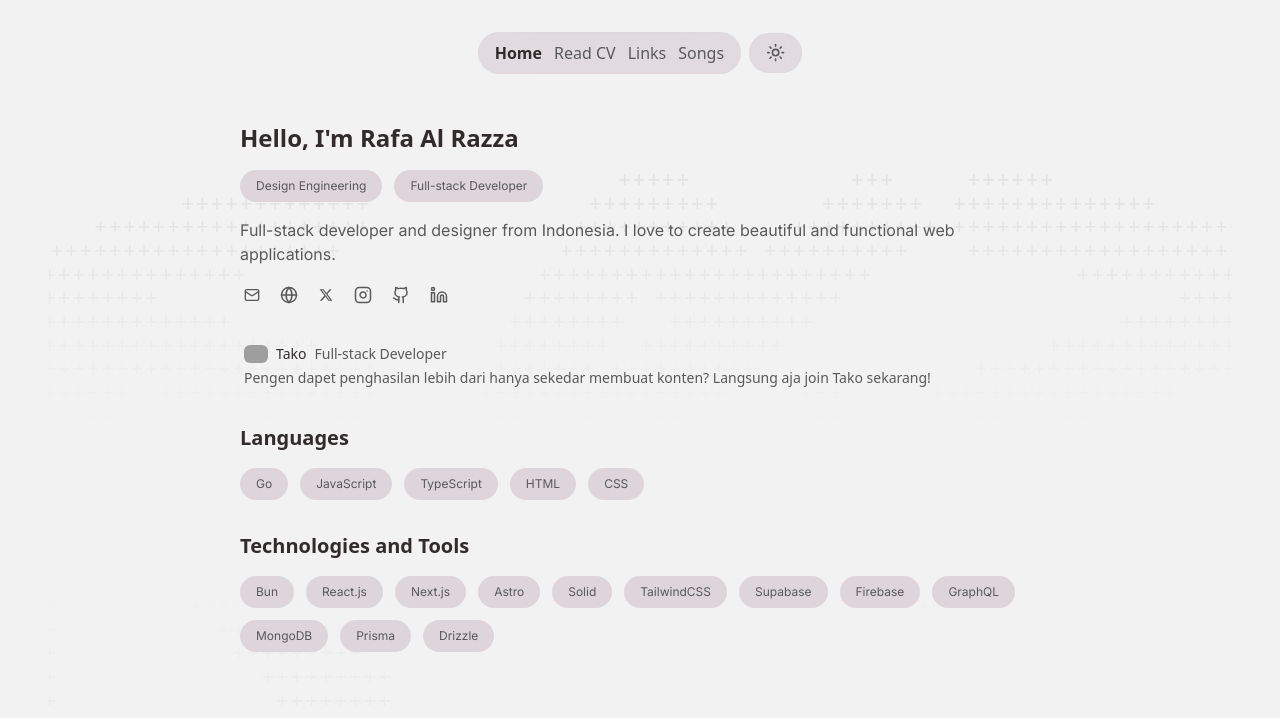
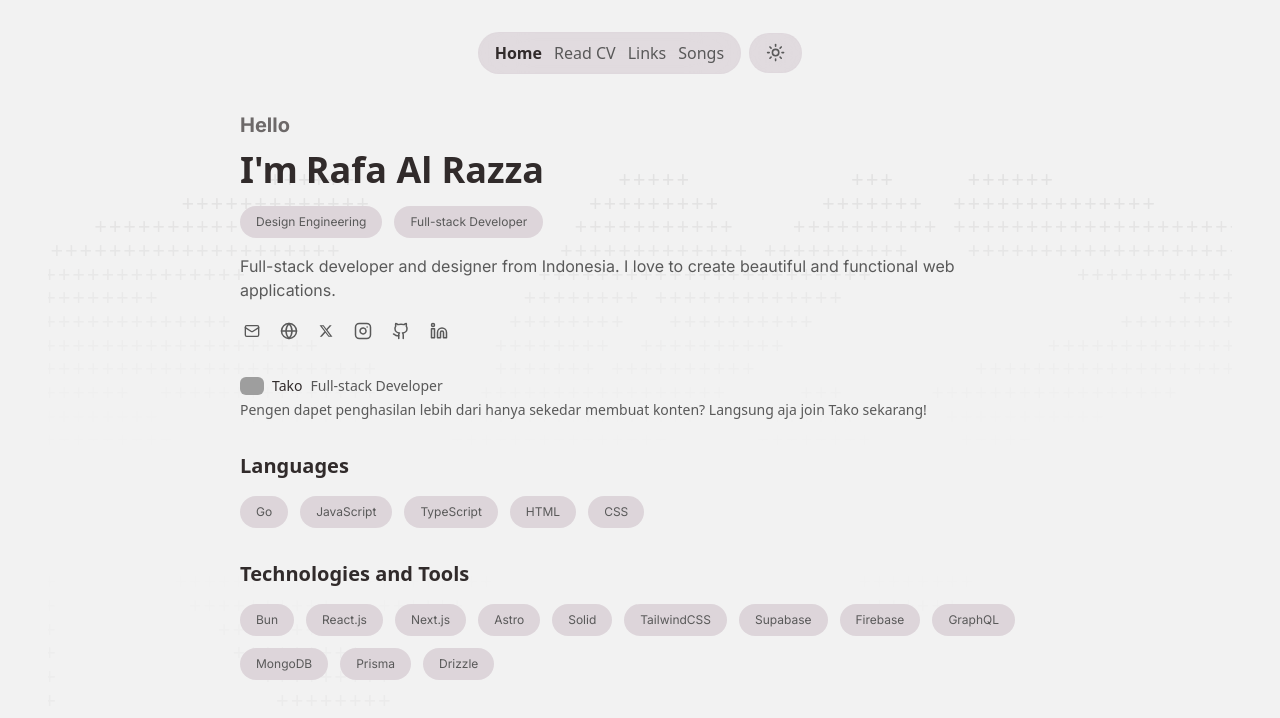
Before and after one commit to rafaalrazzak/rafaar, a Next.js app: page / in a window 1280 px wide. Shown: the top 718 px of the page. Built offline with nearby package versions, Linux system fonts and the light colour scheme; grey boxes are pictures that could not be loaded.

Commit message:
feat: add random greeting text with animation on main page

```diff
--- a/src/app/client.tsx
+++ b/src/app/client.tsx
@@ -1,6 +1,6 @@
 'use client';
 
-import { motion } from 'framer-motion';
+import { AnimatePresence, motion } from 'framer-motion';
 import { MailIcon } from 'lucide-react';
 import { useMemo } from 'react';
 
@@ -8,6 +8,7 @@
 import { RESUME_DATA } from '@/data/resume-data';
 import { socialMedia } from '@/data/social-media';
 import { useTypewriter } from '@/hooks/use-typewritter';
+import { useTextChangeRandom } from '@/hooks/use-text-change-random';
 
 const ANIMATION_VARIANTS = {
   container: {
@@ -23,6 +24,24 @@
       opacity: 1,
       y: 0,
       transition: { duration: 0.5 },
+    },
+  },
+  title: {
+    initial: {
+      opacity: 0,
+      y: 20,
+    },
+    animate: {
+      opacity: 1,
+      y: 0,
+    },
+    exit: {
+      opacity: 0,
+      y: -20,
+    },
+    transition: {
+      duration: 0.3,
+      ease: 'easeInOut',
     },
   },
 };
@@ -62,7 +81,7 @@
     href={work.link}
     variant='none'
     size='none'
-    className='flex flex-col flex-wrap items-start gap-1 p-1 transition-colors hover:bg-muted/50'
+    className='flex flex-col flex-wrap items-start gap-1'
   >
     <div className='flex items-center gap-2'>
       <img
@@ -110,6 +129,19 @@
 
 export default function MainPageClient() {
   const displayedText = useTypewriter('Rafa Al Razzak', 300);
+  const sayHello = useTextChangeRandom(
+    [
+      'Hello',
+      'Halo',
+      'Hola',
+      'Sampurasun',
+      'Bonjour',
+      'Ciao',
+      'こんにちは',
+      '안녕하세요',
+    ],
+    300
+  );
 
   const memoizedContent = useMemo(
     () => (
@@ -118,10 +150,27 @@
           variants={ANIMATION_VARIANTS.item}
           className='flex flex-col gap-4'
         >
-          <h1 className='relative flex items-center text-2xl font-bold text-primary'>
-            Hello, I&apos;m {displayedText}
-            <div className='ml-1 h-[1.5rem] w-[0.5rem] animate-blink bg-primary' />
-          </h1>
+          <div className='flex flex-col'>
+            <AnimatePresence mode='wait'>
+              <motion.span
+                key={sayHello}
+                initial='initial'
+                animate='animate'
+                exit='exit'
+                variants={ANIMATION_VARIANTS.title}
+                className='relative inline-block items-center text-xl font-bold text-primary'
+              >
+                {sayHello}
+              </motion.span>
+            </AnimatePresence>
+            <h1 className='flex items-center'>
+              <motion.span className='mr-2'>I&apos;m</motion.span>
+              <span key={displayedText} className='inline-block'>
+                {displayedText}
+              </span>
+              <div className='ml-1 h-[1.5rem] w-[0.5rem] animate-blink bg-primary' />
+            </h1>
+          </div>
 
           <div className='flex flex-wrap gap-3'>
             {RESUME_DATA.skills.map((skill) => (
@@ -143,7 +192,7 @@
         <Section title='Technologies and Tools' items={RESUME_DATA.tools} />
       </>
     ),
-    [displayedText]
+    [displayedText, sayHello]
   );
 
   return (
--- /dev/null
+++ b/src/hooks/use-text-change-random.ts
@@ -0,0 +1,19 @@
+import { useState, useEffect, useRef } from "react";
+
+export function useTextChangeRandom(text: string[], speed: number) {
+    const [displayedText, setDisplayedText] = useState(text[0]);
+    const currentIndex = useRef(0);
+
+    useEffect(() => {
+        const updateText = () => {
+            currentIndex.current = (currentIndex.current + 1) % text.length;
+            setDisplayedText(text[currentIndex.current]);
+        };
+
+        const intervalId = setInterval(updateText, speed);
+
+        return () => clearInterval(intervalId);
+    }, [text, speed]);
+
+    return displayedText;
+}
```
